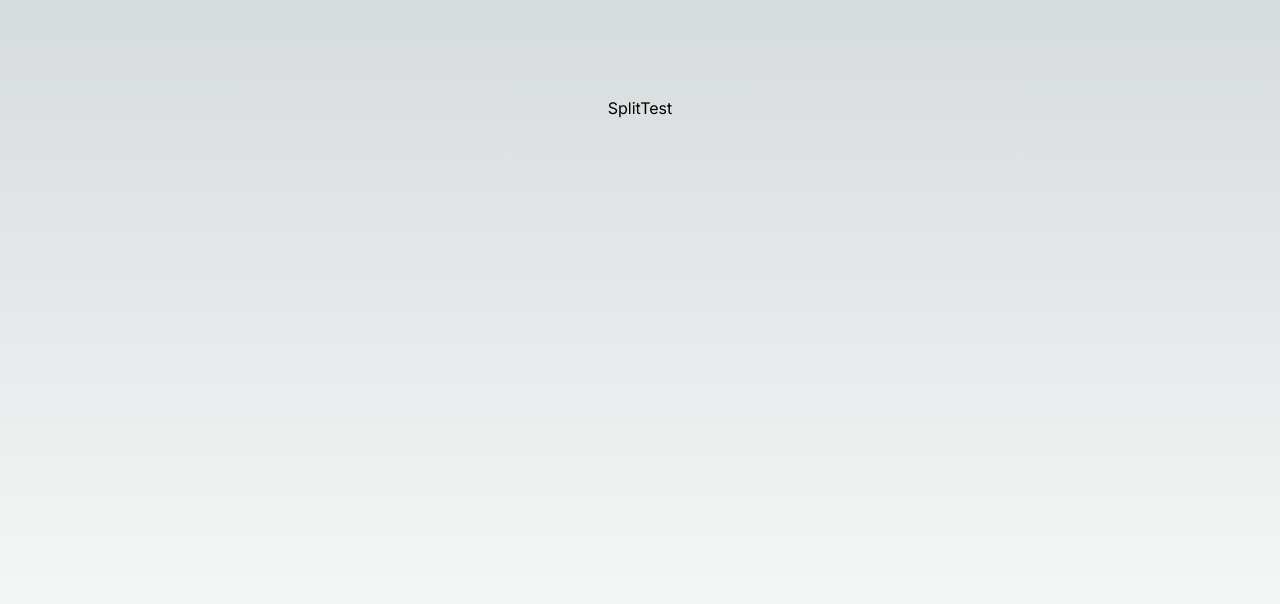
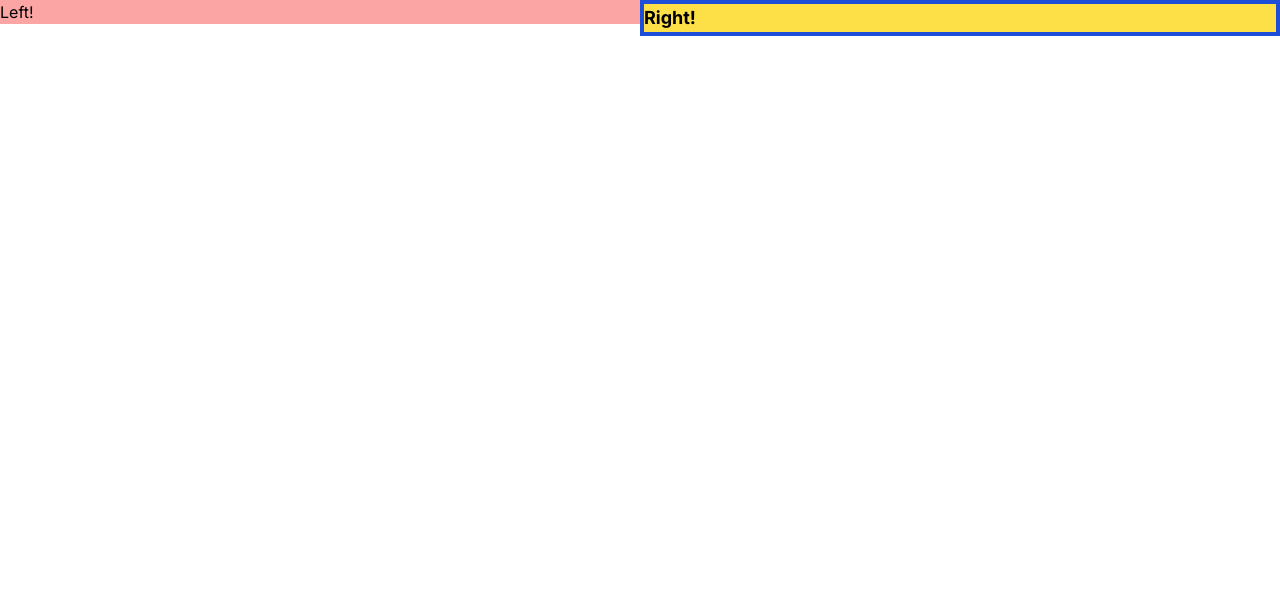
Before and after one commit to gadnaw/design-patterns, a Next.js app: page / in a window 1280 px wide. Shown: the top 604 px of the page. Built offline with nearby package versions, Linux system fonts and the light colour scheme.

Commit message:
Done with the Base Split Screen Component Pattern

```diff
--- a/app/globals.css
+++ b/app/globals.css
@@ -1,27 +1,3 @@
 @tailwind base;
 @tailwind components;
 @tailwind utilities;
-
-:root {
-  --foreground-rgb: 0, 0, 0;
-  --background-start-rgb: 214, 219, 220;
-  --background-end-rgb: 255, 255, 255;
-}
-
-@media (prefers-color-scheme: dark) {
-  :root {
-    --foreground-rgb: 255, 255, 255;
-    --background-start-rgb: 0, 0, 0;
-    --background-end-rgb: 0, 0, 0;
-  }
-}
-
-body {
-  color: rgb(var(--foreground-rgb));
-  background: linear-gradient(
-      to bottom,
-      transparent,
-      rgb(var(--background-end-rgb))
-    )
-    rgb(var(--background-start-rgb));
-}
--- a/app/page.tsx
+++ b/app/page.tsx
@@ -1,10 +1,22 @@
-import Image from 'next/image'
-import SplitTest from './patterns/01.1-screen-patterns/SplitTest'
+import { SplitScreen } from './patterns/01.1-screen-patterns/SplitScreen'
+
+
+const LeftHandComponent = () =>{
+  return <h1 className='bg-red-300 '>Left!</h1>
+}
+
+const RightHandComponent = () => {
+  return <h3 className='bg-yellow-300 text-lg font-bold border-blue-700 border-solid border-4'>Right!</h3>
+}
+
 
 export default function Home() {
   return (
-    <main className="flex min-h-screen flex-col items-center justify-between p-24">
-      <SplitTest/>
+    <main>
+      <SplitScreen
+        left={LeftHandComponent}
+        right={RightHandComponent}
+      />
     </main>
   )
 }
--- /dev/null
+++ b/app/patterns/01.1-screen-patterns/SplitScreen.tsx
@@ -0,0 +1,17 @@
+interface SplitScreenProps {
+    left: React.FC;
+    right: React.FC;
+}
+
+export const SplitScreen:React.FC<SplitScreenProps> =({left: Left, right: Right}) => {
+    return (
+        <div className="flex">
+            <div className="flex-1">
+                <Left/>
+            </div>
+            <div className="flex-1">
+                <Right/>
+            </div>
+        </div>
+    )
+}
```
Also changed, not shown: app/patterns/01.1-screen-patterns/README.md.
